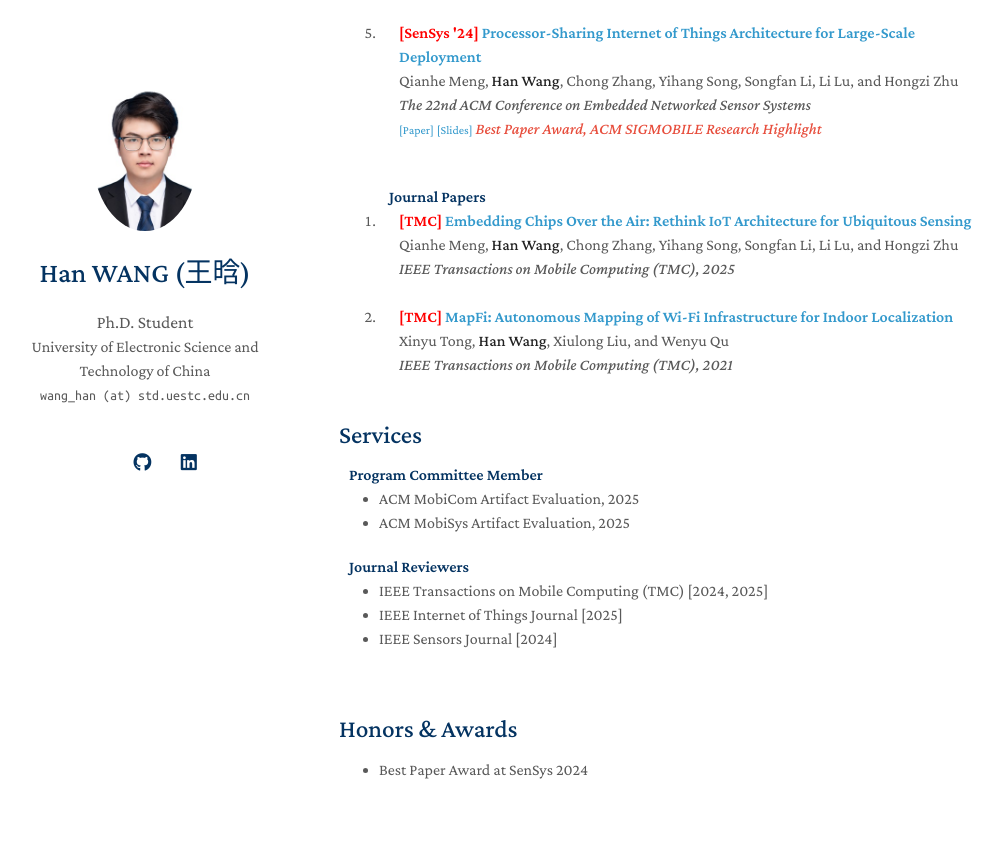
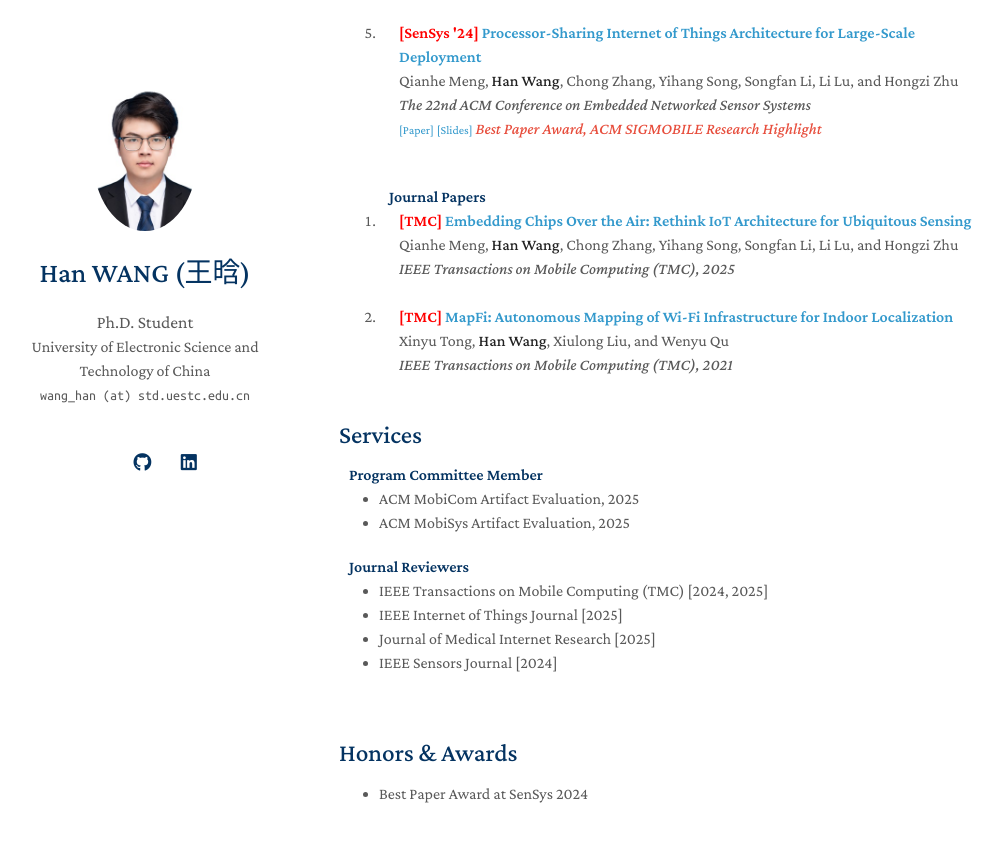
Before and after one commit to hwang620/hwang620.github.io, a Jekyll site: the page built from index.md, in a window 1280 px wide and 900 px high, scrolled down 1264 px. Shown: the top 842 px of the window, without its empty margins (131-1134 px from the left). Built offline with Jekyll 4.4.1, drawn with Linux system fonts in a browser that asks for light colours; a style sheet for code colours, icons or effects is not loaded; our own code applies the rules of GitHub Pages for plain Markdown files.

Commit message:
Update services.md

```diff
--- a/_includes/services.md
+++ b/_includes/services.md
@@ -12,5 +12,6 @@
   <li><a href="https://ieeexplore.ieee.org/xpl/RecentIssue.jsp?punumber=7755"><autocolor>IEEE Transactions on Mobile Computing (TMC) [2024, 2025]</autocolor></a></li>
   <li><a href="https://ieee-iotj.org/"><autocolor>
 IEEE Internet of Things Journal [2025]</autocolor></a></li>
+  <li><a href="https://jmir.org/"><autocolor>Journal of Medical Internet Research [2025]</autocolor></a></li>
   <li><a href="https://ieeexplore.ieee.org/xpl/RecentIssue.jsp?punumber=7361"><autocolor>IEEE Sensors Journal [2024]</autocolor></a></li>
 </ul>
```
